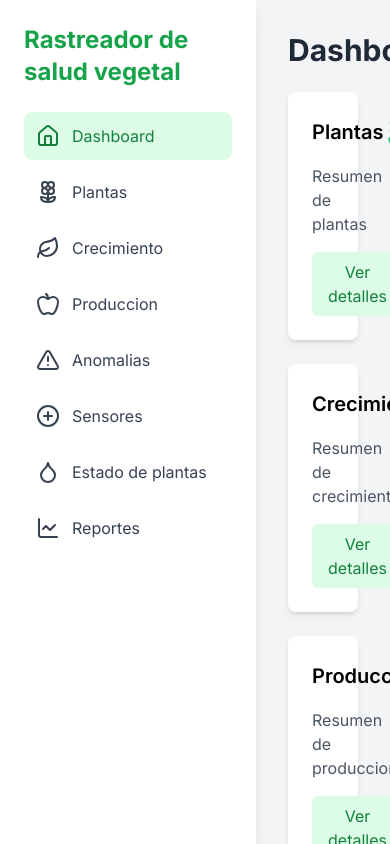
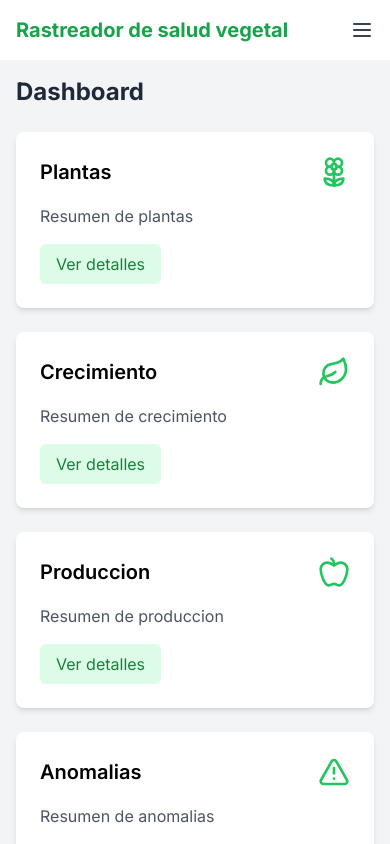
Before and after one commit to MrJohanF/paramo-de-guerrero, a Next.js app: page / in a window 390 px wide. Built offline with nearby package versions, Linux system fonts and the light colour scheme.

Commit message:
Refactor PlantHealthDashboard component: update Lucide icons, add form fields for plant data, and implement responsive sidebar

```diff
--- a/src/app/components/PlantHealthDashboard.js
+++ b/src/app/components/PlantHealthDashboard.js
@@ -1,3 +1,5 @@
+// PlantHealthDashboard.js
+
 "use client";
 
 import React, { useState } from "react";
@@ -20,12 +22,15 @@ import {
   AlertTriangle,
   PlusCircle,
   Home,
+  Menu,
+  X,
 } from "lucide-react";
 import TablePaginationActions from "./Table";
 
 const PlantHealthDashboard = () => {
   const [plantStatus, setPlantStatus] = useState("healthy");
   const [activeSection, setActiveSection] = useState("Dashboard");
+  const [isSidebarOpen, setIsSidebarOpen] = useState(false);
 
   const sidebarOptions = [
     { name: "Dashboard", icon: <Home className="w-6 h-6" /> },
@@ -37,6 +42,50 @@ const PlantHealthDashboard = () => {
     { name: "Estado de plantas", icon: <Droplet className="w-6 h-6" /> },
     { name: "Reportes", icon: <ChartLine className="w-6 h-6" /> },
   ];
+
+  const toggleSidebar = () => {
+    setIsSidebarOpen(!isSidebarOpen);
+  };
+
+  const sidebarVariants = {
+    open: {
+      x: 0,
+      transition: {
+        type: "spring",
+        stiffness: 300,
+        damping: 30,
+      },
+    },
+    closed: {
+      x: "-100%",
+      transition: {
+        type: "spring",
+        stiffness: 300,
+        damping: 30,
+      },
+    },
+  };
+
+  const menuItemVariants = {
+    open: {
+      opacity: 1,
+      y: 0,
+      transition: {
+        type: "spring",
+        stiffness: 300,
+        damping: 30,
+      },
+    },
+    closed: {
+      opacity: 0,
+      y: 20,
+      transition: {
+        type: "spring",
+        stiffness: 300,
+        damping: 30,
+      },
+    },
+  };
 
   const renderForm = (fields) => (
     <motion.form
@@ -334,40 +383,95 @@ const PlantHealthDashboard = () => {
   };
 
   return (
-    <div className="flex h-screen bg-gray-100">
+    <div className="flex flex-col md:flex-row h-screen bg-gray-100">
+      {/* Mobile Header */}
+      <div className="md:hidden bg-white p-4 flex justify-between items-center">
+        <h2 className="text-xl font-bold text-green-600">
+          Rastreador de salud vegetal
+        </h2>
+        <motion.button
+          onClick={toggleSidebar}
+          whileHover={{ scale: 1.1 }}
+          whileTap={{ scale: 0.9 }}
+        >
+          {isSidebarOpen ? (
+            <X className="w-6 h-6 text-gray-700" />
+          ) : (
+            <Menu className="w-6 h-6 text-gray-700" />
+          )}
+        </motion.button>
+      </div>
+
       {/* Sidebar */}
-      <div className="w-64 bg-white shadow-lg">
+      <AnimatePresence>
+        {(isSidebarOpen || window.innerWidth >= 768) && (
+          <motion.div
+            initial="closed"
+            animate="open"
+            exit="closed"
+            variants={sidebarVariants}
+            className="w-full md:w-64 bg-white shadow-lg overflow-y-auto fixed md:static top-0 left-0 h-full z-50"
+          >
             <div className="p-6">
-          <h2 className="text-2xl font-bold mb-6 text-green-600">
+              <h2 className="text-2xl font-bold mb-6 text-green-600 hidden md:block">
                 Rastreador de salud vegetal
               </h2>
               <nav>
                 {sidebarOptions.map((option, index) => (
-              <a
+                  <motion.a
                     key={index}
                     href="#"
+                    variants={menuItemVariants}
+                    initial="closed"
+                    animate="open"
+                    exit="closed"
+                    custom={index}
                     className={`flex items-center p-3 mb-2 text-gray-700 hover:bg-green-100 rounded-lg transition-colors duration-300 ${
                       activeSection === option.name
                         ? "bg-green-100 text-green-700"
                         : ""
                     }`}
-                onClick={() => setActiveSection(option.name)}
+                    onClick={() => {
+                      setActiveSection(option.name);
+                      setIsSidebarOpen(false);
+                    }}
+                    whileHover={{ scale: 1.05 }}
+                    whileTap={{ scale: 0.95 }}
                   >
-                {React.cloneElement(option.icon, { className: "w-6 h-6 mr-3" })}
+                    {React.cloneElement(option.icon, {
+                      className: "w-6 h-6 mr-3",
+                    })}
                     <span>{option.name}</span>
-              </a>
+                  </motion.a>
                 ))}
               </nav>
             </div>
-      </div>
+          </motion.div>
+        )}
+      </AnimatePresence>
 
       {/* Main Content */}
-      <div className="flex-1 p-8 overflow-auto">
+      <div className="flex-1 p-4 md:p-8 overflow-auto">
         <div className="max-w-6xl mx-auto">
-          <h2 className="text-3xl font-bold mb-6 text-gray-800">
+          <motion.h2
+            initial={{ opacity: 0, y: -20 }}
+            animate={{ opacity: 1, y: 0 }}
+            transition={{ duration: 0.5 }}
+            className="text-2xl md:text-3xl font-bold mb-6 text-gray-800"
+          >
             {activeSection}
-          </h2>
+          </motion.h2>
+          <AnimatePresence mode="wait">
+            <motion.div
+              key={activeSection}
+              initial={{ opacity: 0, y: 20 }}
+              animate={{ opacity: 1, y: 0 }}
+              exit={{ opacity: 0, y: -20 }}
+              transition={{ duration: 0.5 }}
+            >
               {renderContent()}
+            </motion.div>
+          </AnimatePresence>
         </div>
       </div>
     </div>
--- a/src/app/components/Table.js
+++ b/src/app/components/Table.js
@@ -1,12 +1,20 @@
-import * as React from 'react';
-import Paper from '@mui/material/Paper';
-import Table from '@mui/material/Table';
-import TableBody from '@mui/material/TableBody';
-import TableCell from '@mui/material/TableCell';
-import TableContainer from '@mui/material/TableContainer';
-import TableHead from '@mui/material/TableHead';
-import TablePagination from '@mui/material/TablePagination';
-import TableRow from '@mui/material/TableRow';
+import React, { useState } from 'react';
+import { useTheme } from '@mui/material/styles';
+import useMediaQuery from '@mui/material/useMediaQuery';
+import {
+  Table,
+  TableBody,
+  TableCell,
+  TableContainer,
+  TableHead,
+  TablePagination,
+  TableRow,
+  Paper,
+  Card,
+  CardContent,
+  Typography,
+  Box
+} from '@mui/material';
 
 const columns = [
   { id: 'name', label: 'Name', minWidth: 170 },
@@ -39,27 +47,30 @@ function createData(name, code, population, size) {
   return { name, code, population, size, density };
 }
 
+
 const rows = [
-  createData('India', 'IN', 1324171354, 3287263),
-  createData('China', 'CN', 1403500365, 9596961),
-  createData('Italy', 'IT', 60483973, 301340),
-  createData('United States', 'US', 327167434, 9833520),
-  createData('Canada', 'CA', 37602103, 9984670),
-  createData('Australia', 'AU', 25475400, 7692024),
-  createData('Germany', 'DE', 83019200, 357578),
-  createData('Ireland', 'IE', 4857000, 70273),
-  createData('Mexico', 'MX', 126577691, 1972550),
-  createData('Japan', 'JP', 126317000, 377973),
-  createData('France', 'FR', 67022000, 640679),
-  createData('United Kingdom', 'GB', 67545757, 242495),
-  createData('Russia', 'RU', 146793744, 17098246),
-  createData('Nigeria', 'NG', 200962417, 923768),
-  createData('Brazil', 'BR', 210147125, 8515767),
+    createData("India", "IN", 1324171354, 3287263),
+    createData("China", "CN", 1403500365, 9596961),
+    createData("Italy", "IT", 60483973, 301340),
+    createData("United States", "US", 327167434, 9833520),
+    createData("Canada", "CA", 37602103, 9984670),
+    createData("Australia", "AU", 25475400, 7692024),
+    createData("Germany", "DE", 83019200, 357578),
+    createData("Ireland", "IE", 4857000, 70273),
+    createData("Mexico", "MX", 126577691, 1972550),
+    createData("Japan", "JP", 126317000, 377973),
+    createData("France", "FR", 67022000, 640679),
+    createData("United Kingdom", "GB", 67545757, 242495),
+    createData("Russia", "RU", 146793744, 17098246),
+    createData("Nigeria", "NG", 200962417, 923768),
+    createData("Brazil", "BR", 210147125, 8515767),
   ];
 
-export default function StickyHeadTable() {
-  const [page, setPage] = React.useState(0);
-  const [rowsPerPage, setRowsPerPage] = React.useState(10);
+const ResponsiveTable = () => {
+  const [page, setPage] = useState(0);
+  const [rowsPerPage, setRowsPerPage] = useState(10);
+  const theme = useTheme();
+  const isMobile = useMediaQuery(theme.breakpoints.down('sm'));
 
   const handleChangePage = (event, newPage) => {
     setPage(newPage);
@@ -70,9 +81,34 @@ export default function StickyHeadTable() {
     setPage(0);
   };
 
+  const MobileCard = ({ row }) => (
+    <Card className="mb-4">
+      <CardContent>
+        <Typography variant="h6" className="mb-2">
+          {row.name} ({row.code})
+        </Typography>
+        <Typography variant="body2" className="mb-1">
+          Population: {row.population.toLocaleString('en-US')}
+        </Typography>
+        <Typography variant="body2">
+          Density: {(row.density).toFixed(2)} per km²
+        </Typography>
+      </CardContent>
+    </Card>
+  );
+
   return (
-    <Paper sx={{ width: '100%', overflow: 'hidden' }}>
-      <TableContainer sx={{ maxHeight: 440 }}>
+    <Paper className="w-full overflow-hidden">
+      {isMobile ? (
+        <Box className="p-4">
+          {rows
+            .slice(page * rowsPerPage, page * rowsPerPage + rowsPerPage)
+            .map((row) => (
+              <MobileCard key={row.code} row={row} />
+            ))}
+        </Box>
+      ) : (
+        <TableContainer className="max-h-[440px]">
           <Table stickyHeader aria-label="sticky table">
             <TableHead>
               <TableRow>
@@ -90,8 +126,7 @@ export default function StickyHeadTable() {
             <TableBody>
               {rows
                 .slice(page * rowsPerPage, page * rowsPerPage + rowsPerPage)
-              .map((row) => {
-                return (
+                .map((row) => (
                   <TableRow hover role="checkbox" tabIndex={-1} key={row.code}>
                     {columns.map((column) => {
                       const value = row[column.id];
@@ -104,11 +139,11 @@ export default function StickyHeadTable() {
                       );
                     })}
                   </TableRow>
-                );
-              })}
+                ))}
             </TableBody>
           </Table>
         </TableContainer>
+      )}
       <TablePagination
         rowsPerPageOptions={[10, 25, 100]}
         component="div"
@@ -120,4 +155,6 @@ export default function StickyHeadTable() {
       />
     </Paper>
   );
-}
+};
+
+export default ResponsiveTable;
```
Lines whose indentation alone changed are shown as unchanged.
